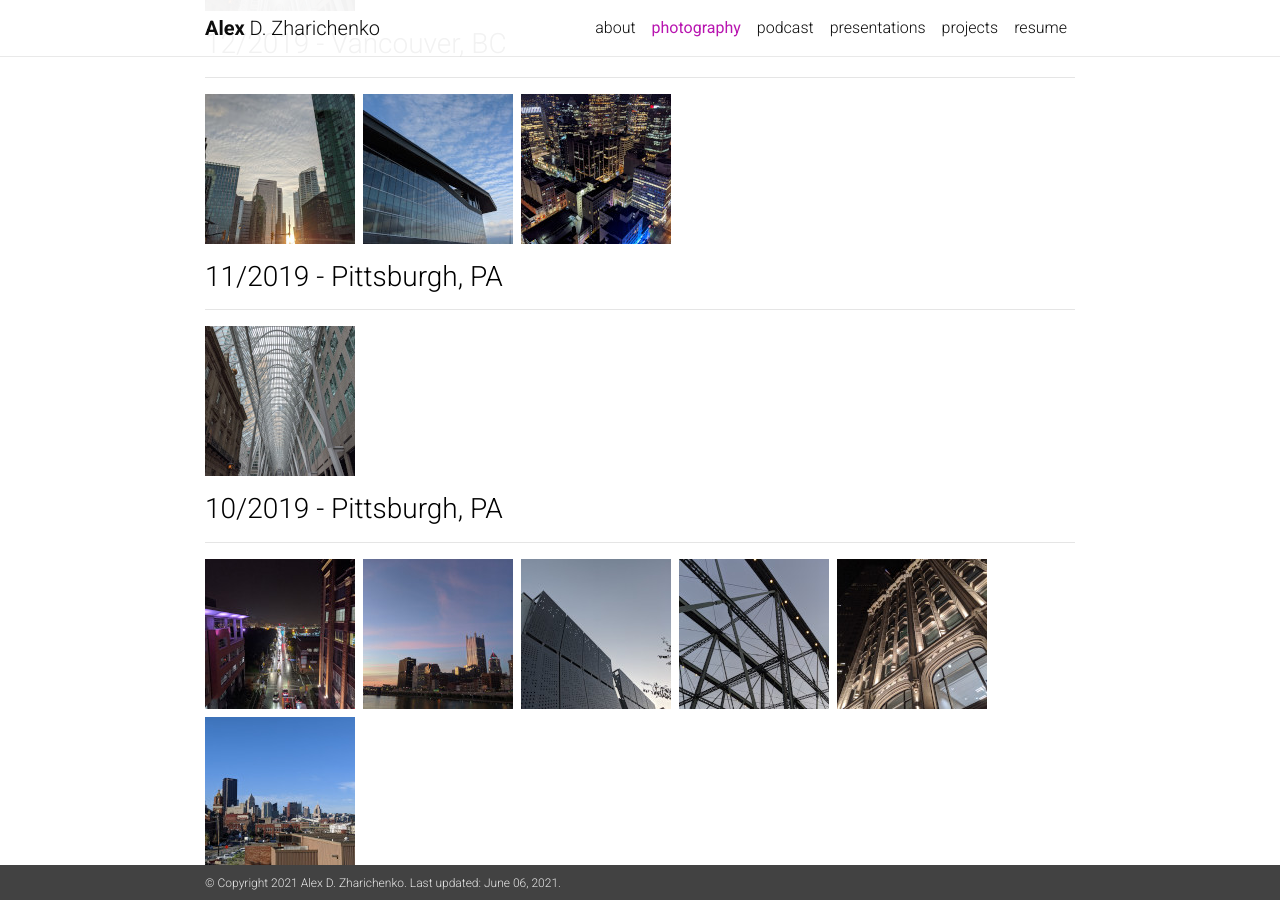
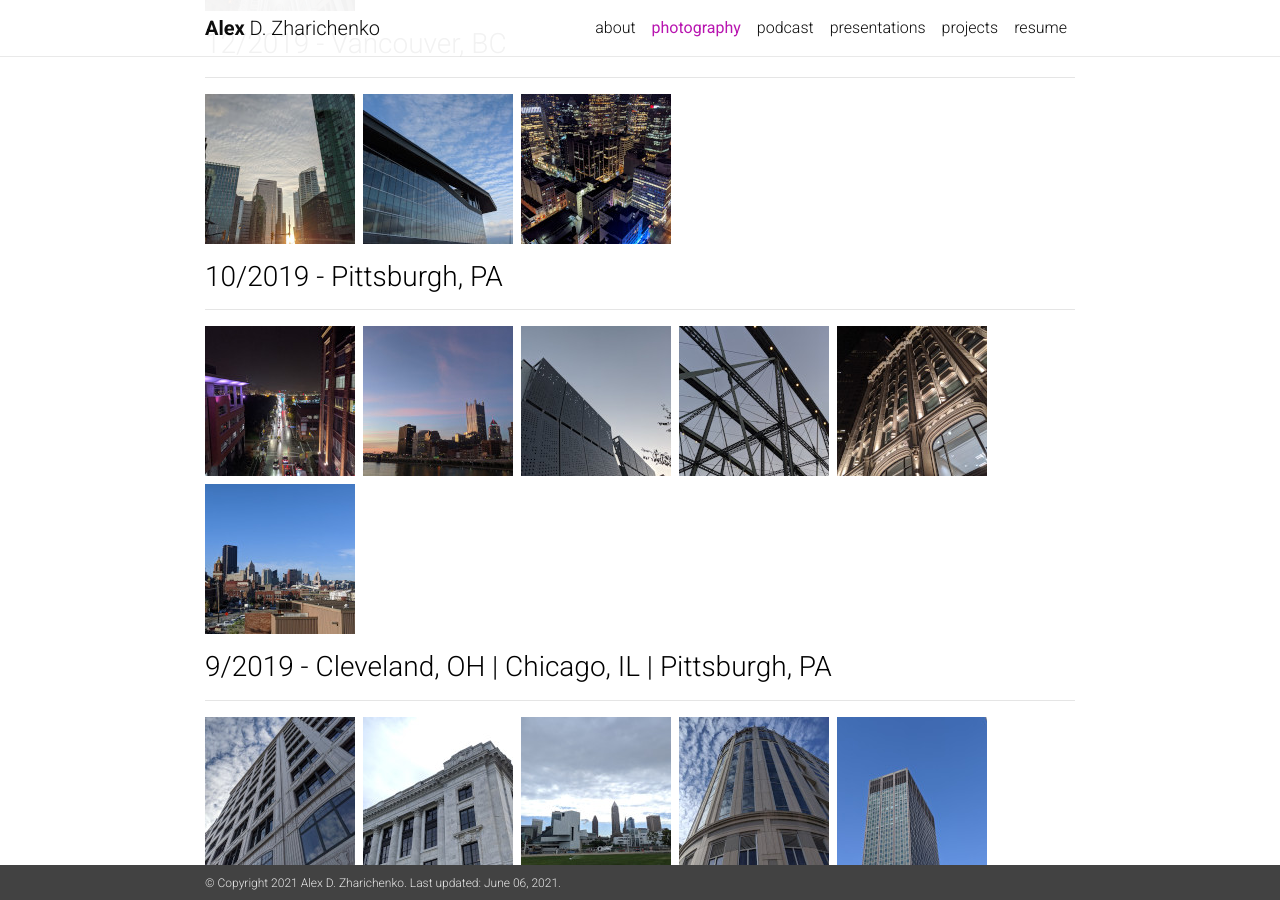
Before and after one commit to azharichenko/alexzharichenko.me, a Jekyll site: the page built from _pages/photography.html, in a window 1280 px wide and 900 px high, scrolled down 1665 px. Built offline with Jekyll 4.4.1, drawn with Linux system fonts in a browser that asks for light colours; nearby versions of some CDN libraries; a style sheet for code colours, icons or effects is not loaded.

Commit message:
Update images.yml

```diff
--- a/_data/images.yml
+++ b/_data/images.yml
@@ -79,12 +79,6 @@
     - path: 33.JPG
       width: 2000
       height: 1500
-- name: 11/2019
-  location: Pittsburgh, PA
-  images:
-    - path: 34.JPG
-      width: 1500
-      height: 2000
 - name: 10/2019
   location: Pittsburgh, PA
   images:
```
